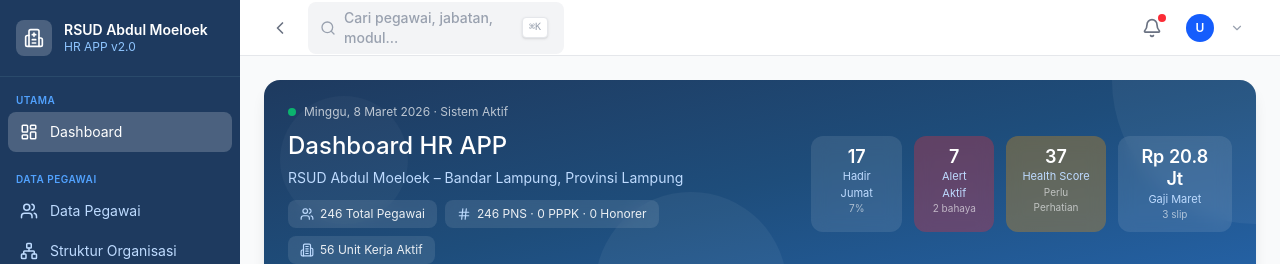
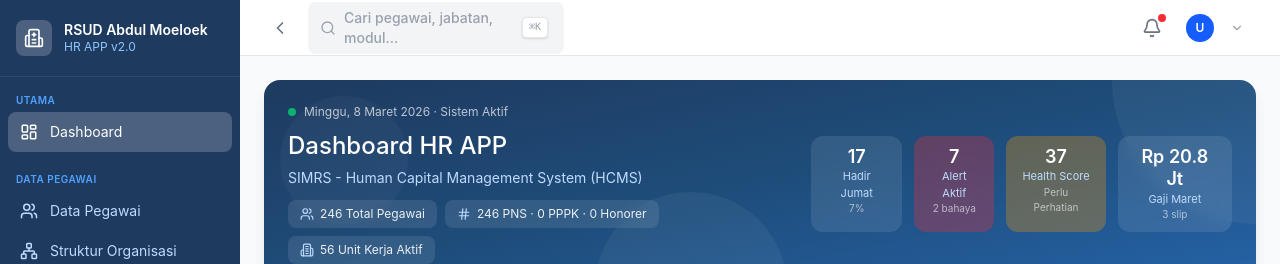
Before and after one commit to pipi2303/Kepegawaian, a React (Vite) app: page / in a window 1280 px wide. Shown: the top 264 px of the page. Built offline with nearby package versions, Linux system fonts and the light colour scheme; sample sign-in values are in the browser's storage.

Commit message:
Update files from Figma Make

```diff
--- a/src/app/pages/Dashboard.tsx
+++ b/src/app/pages/Dashboard.tsx
@@ -562,7 +562,7 @@ export default function Dashboard() {
               <span className="text-white/70 text-xs">Minggu, 8 Maret 2026 · Sistem Aktif</span>
             </div>
             <h1 className="text-white mb-1">Dashboard HR APP</h1>
-            <p className="text-blue-200 text-sm">RSUD Abdul Moeloek – Bandar Lampung, Provinsi Lampung</p>
+            <p className="text-blue-200 text-sm">SIMRS - Human Capital Management System (HCMS)</p>
             <div className="flex flex-wrap gap-2 mt-3">
               {[
                 { label: '246 Total Pegawai', icon: Users },
```
